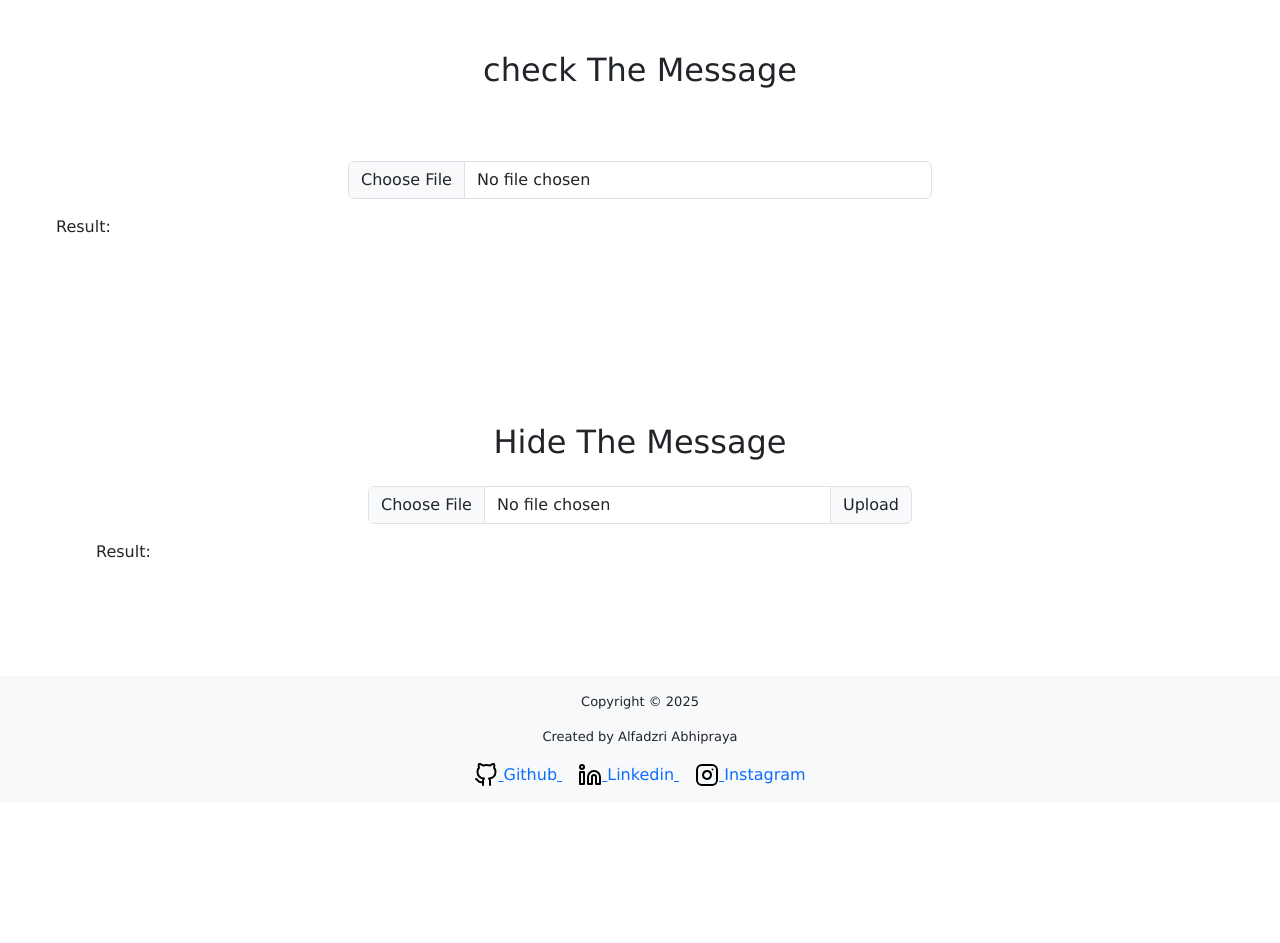
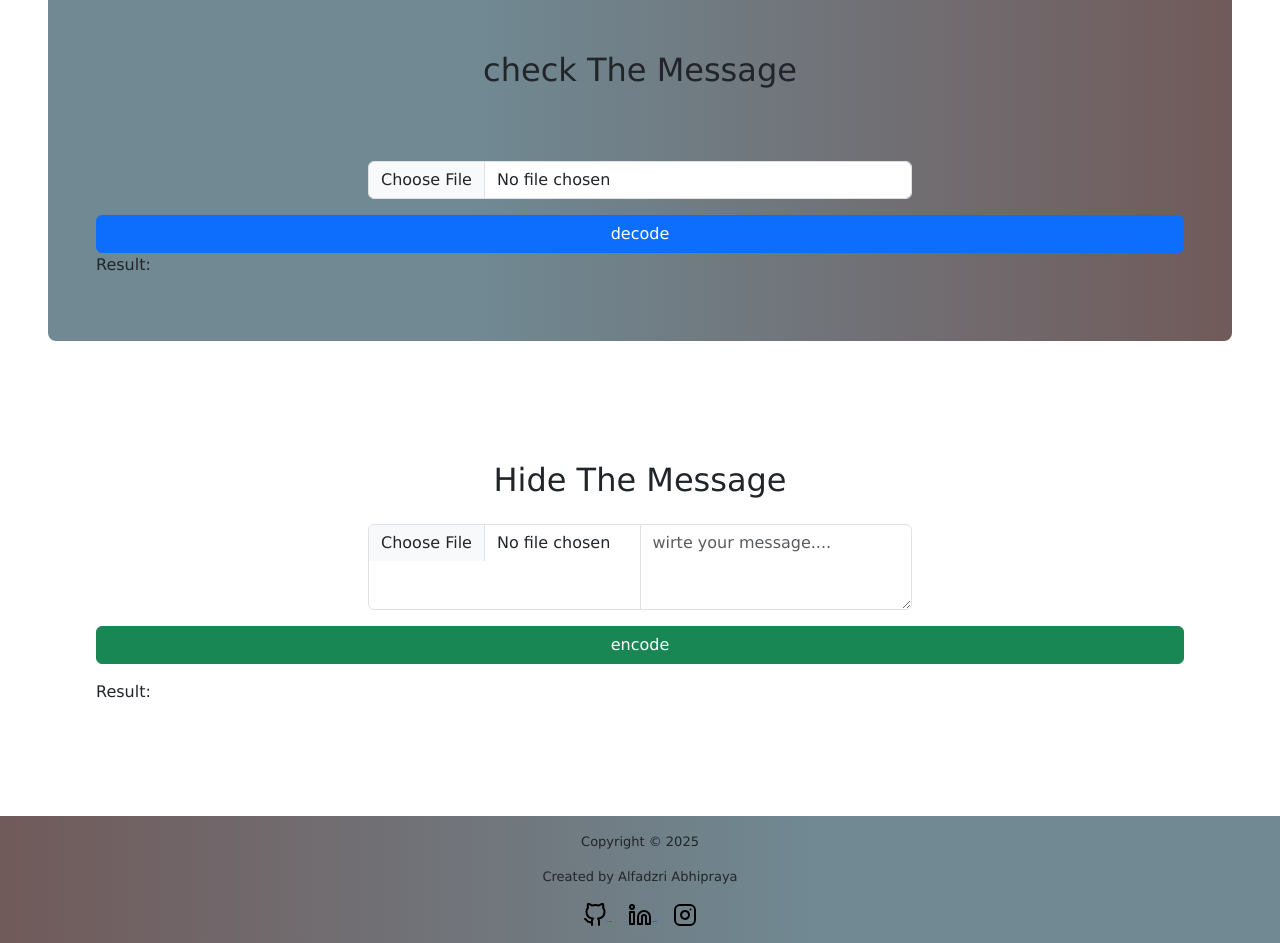
Before and after one commit to Alfdzrii/Steganography-web, a website: page html/index.html in a window 1280 px wide. Shown: the part 517-1460 px from the top of the page. Before the commit the page ends 1320 px from the top, so only its background shows below. Drawn offline with nearby package versions, Linux system fonts and the light colour scheme.

Commit message:
web steganography frontend

```diff
--- a/html/index.html
+++ b/html/index.html
@@ -13,9 +13,6 @@
     <title>Shsssttt!</title>
   </head>
   <body>
-    <!-- nav bar -->
-    <!-- nav bar -->
-
     <!-- welcome section -->
     <section class="p-xl-5">
       <div class="p-xl-5 my-5">
@@ -31,17 +28,14 @@
     <section class="input-section">
       <!-- decode -->
       <div
-        class="decode-container mt-4 mx-2 mb-5 pt-xl-5 p-xl-5 rounded-3"
+        class="decode-container mt-md-4 mx-5 mb-md-5 p-xl-5 rounded-3"
         id="decode-container"
       >
         <h2 class="text-center my-4 p-xl-5">check The Message</h2>
         <div class="input-group mb-3 w-50 m-auto">
-          <input
-            type="file"
-            class="input-file form-control"
-            id="inputGroupFile02"
-          />
+          <input type="file" class="input-file form-control" id="decodeFile" />
         </div>
+        <button class="btn btn-primary w-100" id="decodeBtn">decode</button>
         <p>Result: <span id="decode-rslt"></span></p>
       </div>
       <!-- decode -->
@@ -53,10 +47,20 @@
       >
         <h2 class="text-center my-4">Hide The Message</h2>
         <div class="input-group mb-3 w-50 m-auto">
-          <input type="file" class="form-control" id="inputGroupFile02" />
-          <label class="input-group-text" for="inputGroupFile02">Upload</label>
+          <input type="file" class="form-control" id="encodeFile" />
+          <textarea
+            name="encodeMSG"
+            id="encodeMSG"
+            class="form-control"
+            id="secret-message"
+            rows="3"
+            placeholder="wirte your message...."
+          ></textarea>
         </div>
-        <p>Result: <span id="encode-rslt"></span></p>
+        <button class="btn btn-success w-100" id="encodeBtn">encode</button>
+        <div class="mt-3" id="encodeRsltContainer">
+          <p>Result: <span id="encode-rslt"></span></p>
+        </div>
       </div>
       <!-- encode -->
     </section>
@@ -71,9 +75,9 @@
             src="/img/github.svg "
             alt="Alfdzrii"
             id="github"
+            class="img-fluid"
             name="github"
           />
-          <label for="github">Github</label>
         </a>
         <a
           href="https://www.linkedin.com/in/alfadzri-abhipraya-257a74321/"
@@ -83,18 +87,18 @@
             src="/img/linkedin.svg"
             alt="Alfadzri Abhipraya"
             id="linkedin"
+            class="img-fluid"
             name="linkedin"
           />
-          <label for="linkedin">Linkedin</label>
         </a>
         <a href="https://www.instagram.com/alfdzrii_/?next=%2F" class="mx-2">
           <img
             src="/img/instagram.svg"
+            class="img-fluid"
             alt="@Alfdzrii_"
             id="instagram"
             name="instagram"
           />
-          <label for="instagram">Instagram</label>
         </a>
       </div>
     </footer>
@@ -104,4 +108,5 @@
     integrity="sha384-ndDqU0Gzau9qJ1lfW4pNLlhNTkCfHzAVBReH9diLvGRem5+R9g2FzA8ZGN954O5Q"
     crossorigin="anonymous"
   ></script>
+  <script src="/js/script.js"></script>
 </html>
--- a/style/index.css
+++ b/style/index.css
@@ -3,6 +3,7 @@
 }
 
 .decode-container {
+  background: linear-gradient(to right, #708993 36%, #715a5a);
 }
 
 .input-file {
@@ -11,9 +12,15 @@
 
 /* footer */
 #footer {
-  background-color: #a2af9b;
+  background: linear-gradient(to left, #708993 36%, #715a5a);
 }
 .footer p {
   font-size: small;
   text-decoration: wavy;
 }
+
+.decode-container,
+.encode-container {
+  padding-bottom: 12.5vh;
+  padding-top: 12.5vh;
+}
```
